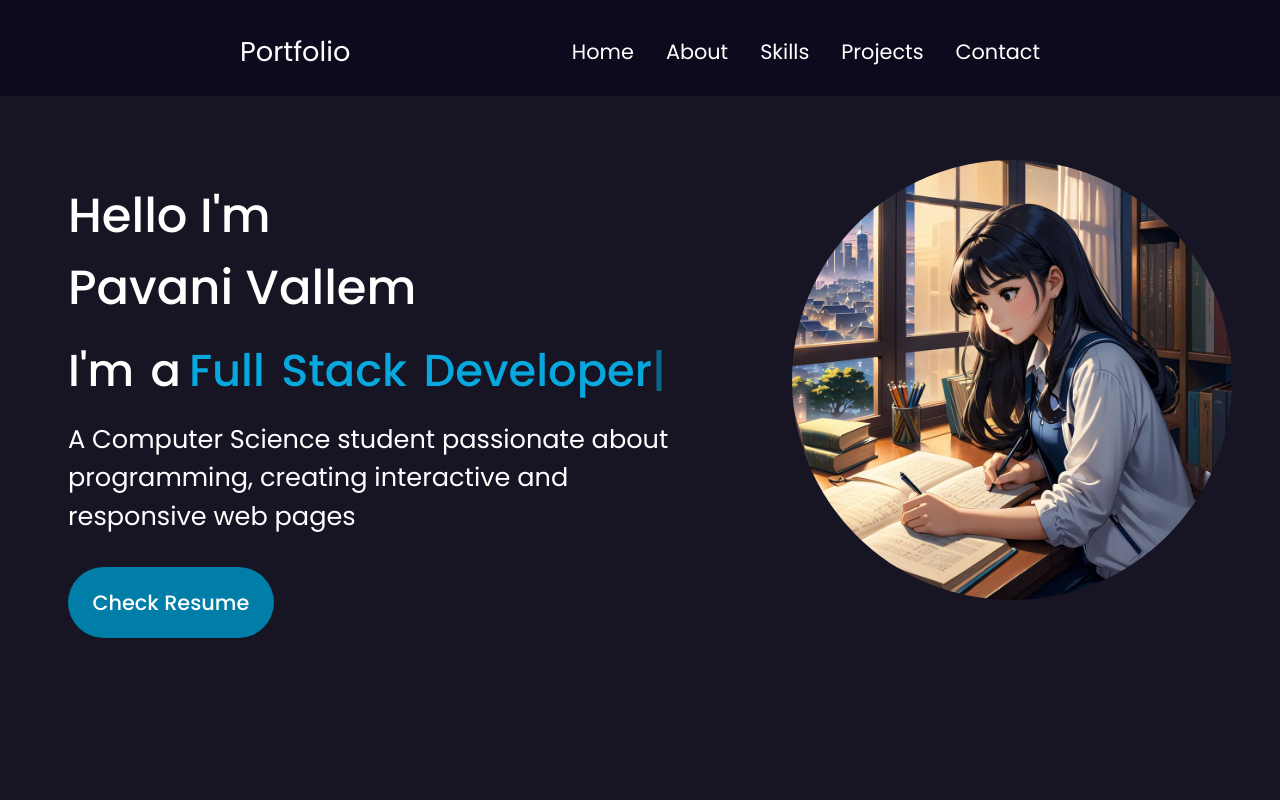
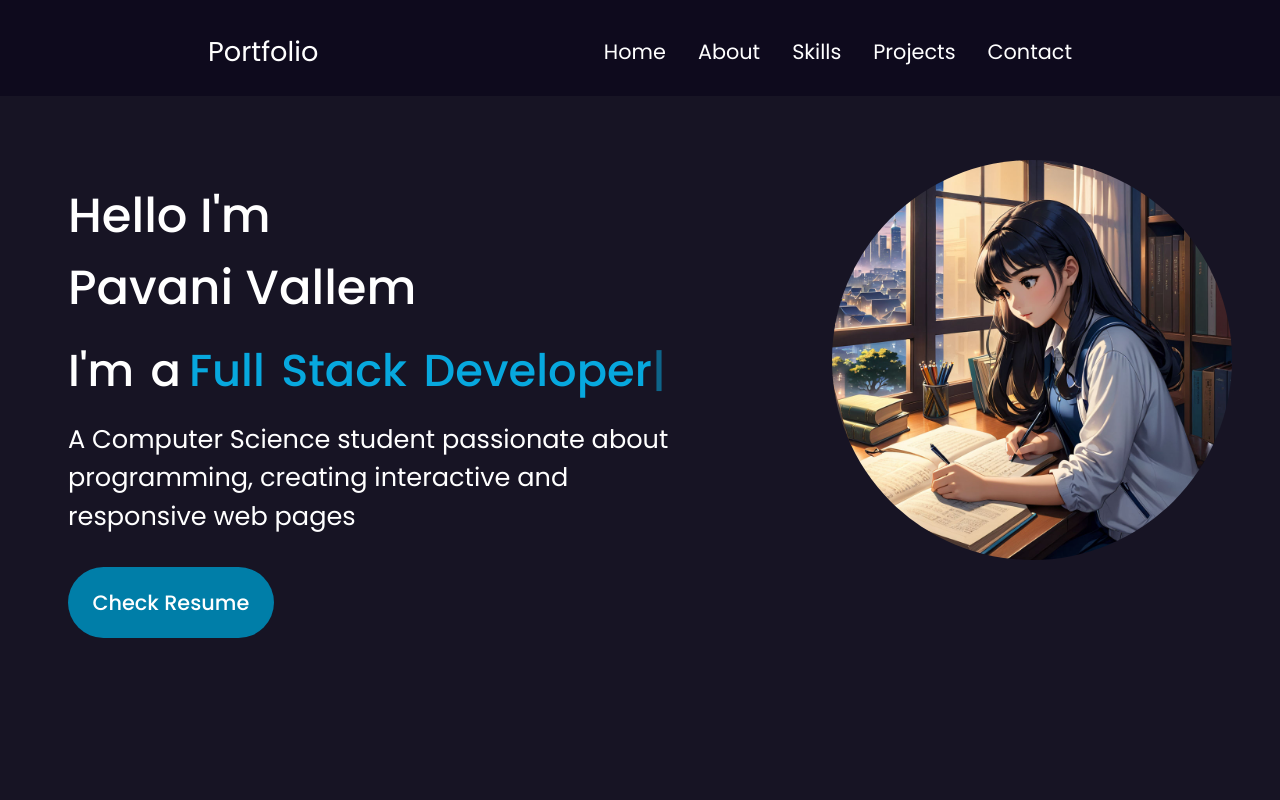
Before and after one commit to Pavani1006/Portfolio, a React (Create React App) app: page / in a window 1280 px wide. Shown: the top 800 px of the page. Built offline with nearby package versions, Linux system fonts and the light colour scheme.

Commit message:
first commit

```diff
--- a/src/components/Home.css
+++ b/src/components/Home.css
@@ -1,6 +1,6 @@
 .intro{
     top:10rem;
-    padding: 0rem 14rem;
+    padding: 0rem 12rem;
     height: 100vh;
     position: relative;
     display: flex;
@@ -9,7 +9,7 @@
 }
 .profile{
     border-radius: 50%;
-    height: 55vh;
+    height: 50vh;
 }
  .introContent{
   padding: 20px;
--- a/src/components/Navbar.css
+++ b/src/components/Navbar.css
@@ -1,5 +1,5 @@
 .navbar {
-  padding: 0rem 13rem;
+  padding: 0rem 11rem;
   position: fixed;
   background-color: rgb(14, 10, 29);
   color: white;
--- a/src/components/Projects.css
+++ b/src/components/Projects.css
@@ -1,5 +1,5 @@
 .projects{
-    padding: 0rem 14rem;
+    padding: 0rem 12rem;
     color: white;
 }
 .projectsHead{
```
